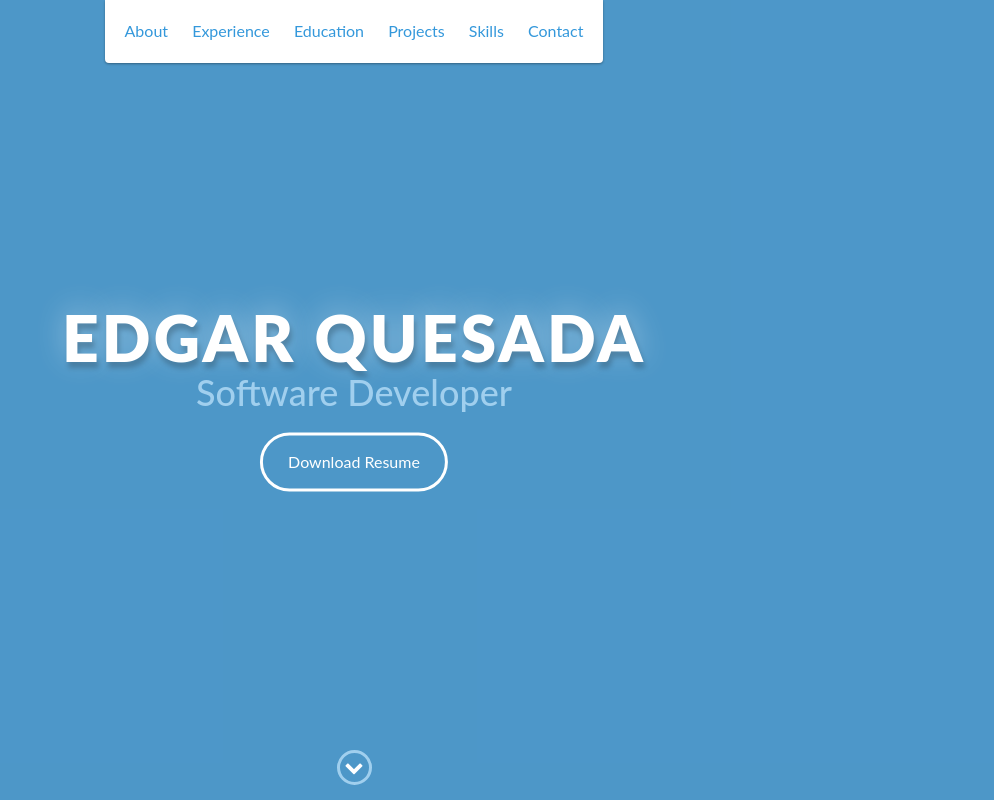
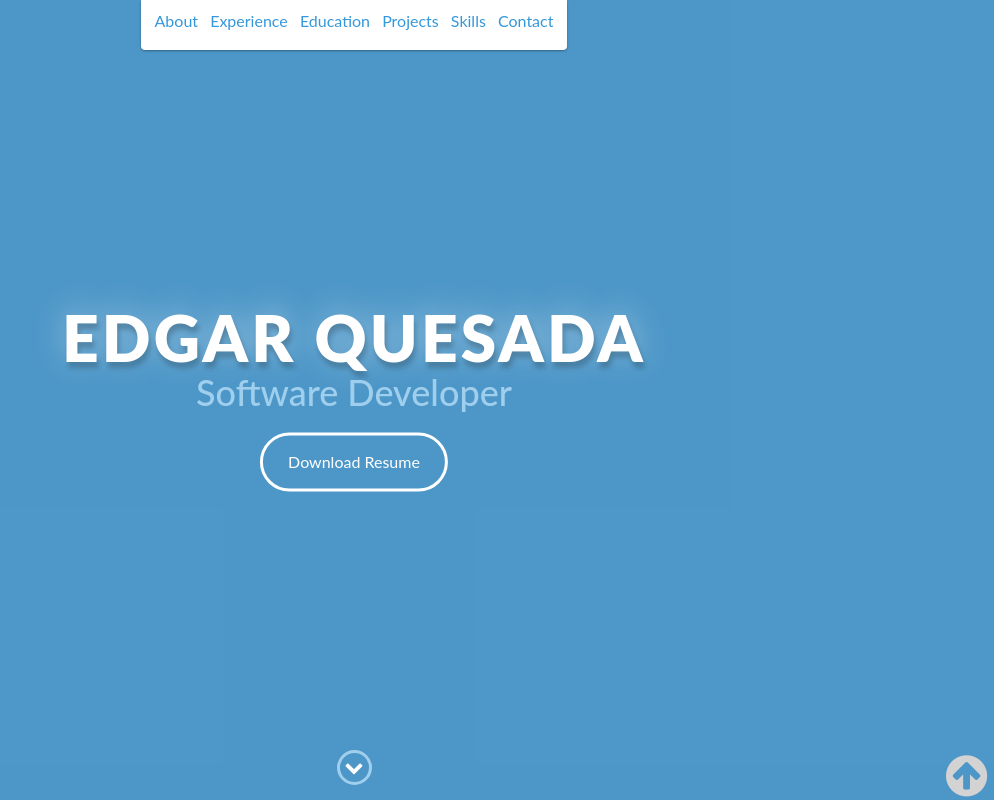
Before and after one commit to rsxfiles/portfolio, a plain HTML site: page index.html in a window 1280 px wide. Shown: the top 804 px of the page, without its empty margins (286-1280 px from the left). Drawn offline with nearby package versions, Linux system fonts and the light colour scheme.

Commit message:
MENU EFFECTS

```diff
--- a/css/styles.css
+++ b/css/styles.css
@@ -12,7 +12,7 @@ header{position:absolute;top:0;left:0;right:0;text-align:center;z-index:10;anima
 header ul{display:inline-block;background:#fff;text-align:center;padding:10px;margin:0;border-bottom-right-radius:4px;border-bottom-left-radius:4px}
 header li{display:inline-block}
 header a{display:block;color:#3498db;padding:10px}
-header a:hover{color:#217dbb;text-decoration:none;background:#eee;border-radius:4px}
+header a:hover{color:#217dbb;text-decoration:none;border-radius:4px}
 header a:focus{color:#3498db;text-decoration:none}
 header.active{display:block}
 header.sticky{position:fixed;z-index:999}
@@ -148,3 +148,58 @@ background-alt{background:#f2f2f5}
   color: #cc0033;
   align-content: center;
 }
+
+/*EMENU EFFECTS */
+/* Effect 5: same word slide in */
+.cl-effect-5 a {
+    overflow: hidden;
+    padding: 0 4px;
+    height: 1.5em;
+}
+
+.cl-effect-5 a span {
+    position: relative;
+    display: inline-block;
+    -webkit-transition: -webkit-transform 0.3s;
+    -moz-transition: -moz-transform 0.3s;
+    transition: transform 0.3s;
+}
+
+.cl-effect-5 a span::before {
+    position: absolute;
+    top: 100%;
+    content: attr(data-hover);
+    font-weight: 700;
+    -webkit-transform: translate3d(0,0,0);
+    -moz-transform: translate3d(0,0,0);
+    transform: translate3d(0,0,0);
+}
+
+.cl-effect-5 a:hover span,
+.cl-effect-5 a:focus span {
+    -webkit-transform: translateY(-100%);
+    -moz-transform: translateY(-100%);
+    transform: translateY(-100%);
+}
+
+
+/*BACK TO TOP */
+
+.back-to-top {
+    background: none;
+    margin: 0;
+    position: fixed;
+    bottom: 0;
+    right: 0;
+    width: 3em;
+    height: 3em;
+    z-index: 100;
+    display: none;
+    text-decoration: none;
+    /*color: #ffffff;*/
+    color: #D3D3D3;
+}
+
+.back-to-top i {
+   font-size: 3em;
+}
--- a/index.html
+++ b/index.html
@@ -25,26 +25,29 @@
         <div id="mobile-menu-close">
             <span>Close</span> <i class="fa fa-times" aria-hidden="true"></i>
         </div>
+
+        <nav class="cl-effect-5" id="cl-effect-5">
         <ul id="menu" class="shadow">
             <li>
-                <a href="#about">About</a>
+                <a href="#about"><span data-hover="About">About</span></a>
             </li>
             <li>
-                <a href="#experience">Experience</a>
+                <a href="#experience"><span data-hover="Experience">Experience</span></a>
             </li>
             <li>
-                <a href="#education">Education</a>
+                <a href="#education"><span data-hover="Education">Education</span></a>
             </li>
             <li>
-                <a href="#projects">Projects</a>
+                <a href="#projects"><span data-hover="Projects">Projects</span></a>
             </li>
             <li>
-                <a href="#skills">Skills</a>
+                <a href="#skills"><span data-hover="Skills">Skills</span></a>
             </li>
             <li>
-                <a href="#contact">Contact</a>
+                <a href="#contact"><span data-hover="Contact">Contact</span></a>
             </li>
         </ul>
+        </nav>
     </header>
     <!-- End header -->
 
@@ -323,6 +326,14 @@
         </div>
     </footer>
     <!-- End footer -->
+
+    <!-- BACK TO TOP -->
+        <a href="#" class="back-to-top" style="display: inline" id="to-top-fixed" >
+          <i class="fa fa-arrow-circle-up"></i>
+        </a>
+
+    <!-- BACK TO TOP -->
+
     <script src="https://ajax.googleapis.com/ajax/libs/jquery/1.12.4/jquery.min.js"></script>
     <script src="js/scripts.min.js"></script>
     <script src="js/myScripts.js"></script>
```
Also changed, not shown: js/scripts.js (+7 -0 lines).
